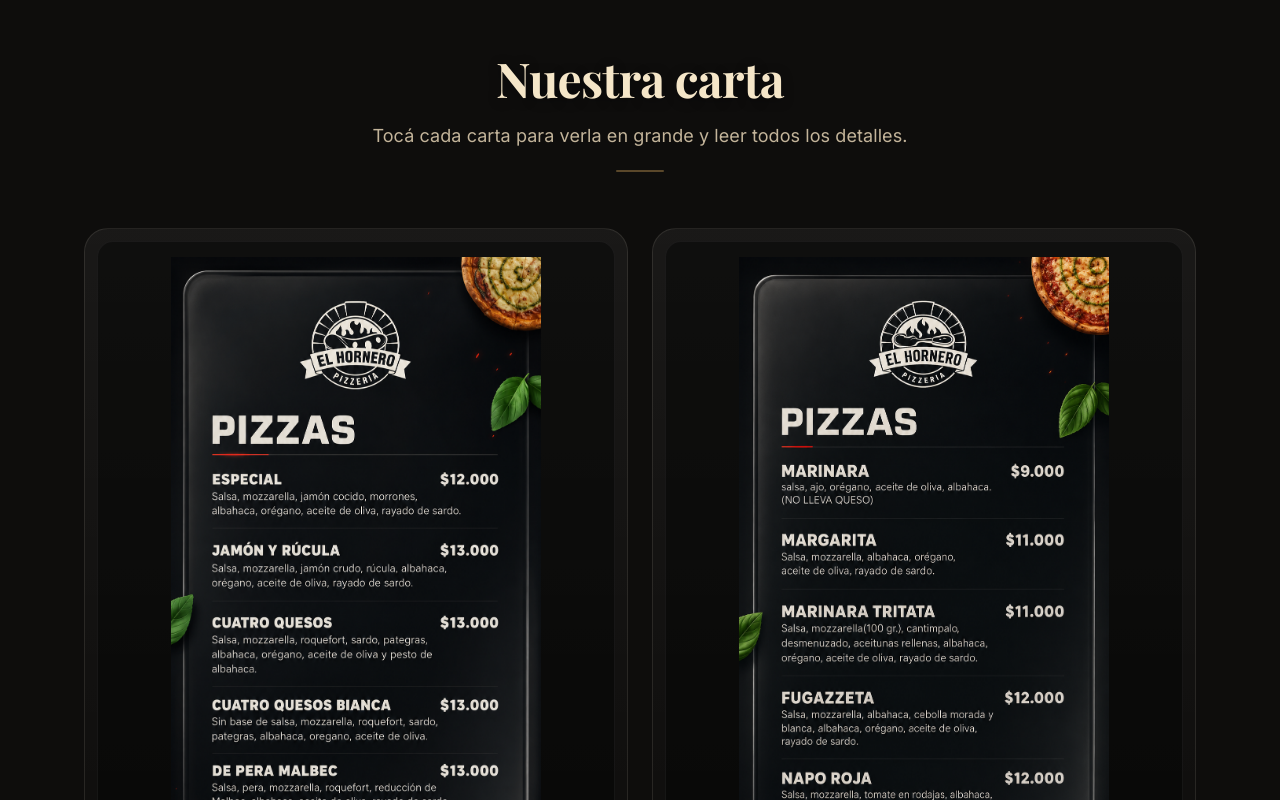
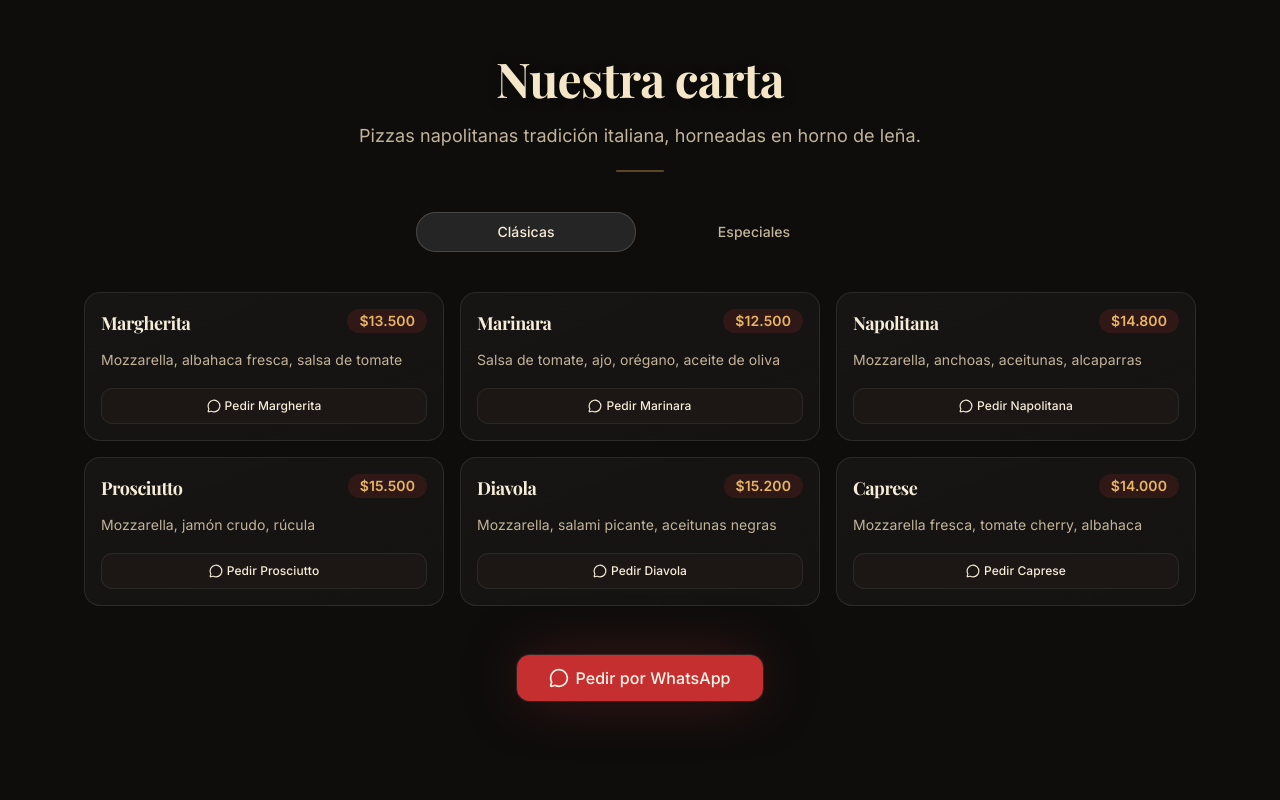
Before and after one commit to federicobordon09-dev/elhorneropizzeria-web, a Next.js app: page / in a window 1280 px wide. Shown: the part 3540-4340 px from the top of the page. Built offline with nearby package versions, Linux system fonts and the light colour scheme.

Commit message:
test: aislar — solo menu texto sin otros cambios

```diff
--- a/src/components/secciones/menu.tsx
+++ b/src/components/secciones/menu.tsx
@@ -1,64 +1,83 @@
 "use client";
 
 import { useState } from "react";
-import Image from "next/image";
 import { EncabezadoSeccion } from "@/components/layout/encabezado-seccion";
 import { Button } from "@/components/ui/button";
-import { Aparecer } from "@/components/animaciones/aparecer";
-import { VisorImagen } from "@/components/visor-imagen";
 import { enlaceWhatsApp } from "@/lib/datos-negocio";
-import { MessageCircle, Maximize2 } from "lucide-react";
+import { pizzas, formatearPrecio } from "@/lib/menu";
+import { MessageCircle, Martini } from "lucide-react";
 
 export function Menu() {
-  const [cartaAbierta, setCartaAbierta] = useState<string | null>(null);
+  const [categoria, setCategoria] = useState<"clasica" | "especial">("clasica");
 
-  const cartas = [
-    { src: "/PIZZAS_01.png", alt: "Carta de pizzas de El Hornero Pizzería (parte 1)" },
-    { src: "/PIZZAS_02.png", alt: "Carta de pizzas de El Hornero Pizzería (parte 2)" },
-  ];
+  const pizzasFiltradas = pizzas.filter((p) => p.categoria === categoria);
 
   return (
     <section id="menu" className="seccion seccion-alt relative">
       <div className="mx-auto max-w-6xl px-5">
         <EncabezadoSeccion
           titulo="Nuestra carta"
-          descripcion="Tocá cada carta para verla en grande y leer todos los detalles."
+          descripcion="Pizzas napolitanas tradición italiana, horneadas en horno de leña."
         />
 
-        <div className="mt-14 grid gap-6 md:grid-cols-2">
-          {cartas.map((carta, i) => (
-            <Aparecer key={carta.src} direccion="escala" retraso={i * 0.1}>
-              <button
-                type="button"
-                onClick={() => setCartaAbierta(carta.src)}
-                className="group w-full text-left"
+        <div className="mx-auto mt-10 flex w-full max-w-md gap-2">
+          <button
+            onClick={() => setCategoria("clasica")}
+            className={`flex-1 cursor-pointer rounded-xl px-4 py-2.5 text-sm font-medium transition-colors duration-200 ${
+              categoria === "clasica"
+                ? "bg-white/10 text-foreground ring-1 ring-inset ring-white/15"
+                : "text-muted-foreground hover:bg-white/[0.03]"
+            }`}
+          >
+            Clásicas
+          </button>
+          <button
+            onClick={() => setCategoria("especial")}
+            className={`flex-1 cursor-pointer rounded-xl px-4 py-2.5 text-sm font-medium transition-colors duration-200 ${
+              categoria === "especial"
+                ? "bg-white/10 text-foreground ring-1 ring-inset ring-white/15"
+                : "text-muted-foreground hover:bg-white/[0.03]"
+            }`}
+          >
+            Especiales
+          </button>
+        </div>
+
+        <div className="mt-10 grid gap-4 sm:grid-cols-2 lg:grid-cols-3">
+          {pizzasFiltradas.map((pizza) => (
+            <article
+              key={pizza.nombre}
+              className="rounded-2xl border border-border bg-gradient-to-br from-card to-card/80 p-4 transition-[transform,border-color] duration-300 hover:-translate-y-1 hover:border-primary/40"
+            >
+              <div className="mb-3 flex items-start justify-between gap-3">
+                <h3 className="fuente-titulo text-lg font-bold tracking-tight">
+                  {pizza.nombre}
+                  {pizza.alcohol && <Martini className="ml-1.5 inline-block size-3.5 text-ambar" />}
+                </h3>
+                <span className="inline-flex shrink-0 items-center justify-center rounded-full bg-primary/15 px-3 py-0.5 text-sm font-semibold text-ambar">
+                  {formatearPrecio(pizza.precio)}
+                </span>
+              </div>
+              <p className="text-sm leading-relaxed text-muted-foreground">{pizza.descripcion}</p>
+
+              <Button
+                size="sm"
+                className="mt-4 h-9 w-full cursor-pointer text-xs"
+                variant="secondary"
+                onClick={() =>
+                  window.open(
+                    enlaceWhatsApp(
+                      `¡Hola El Hornero! Quiero pedir una pizza **${pizza.nombre}** (${formatearPrecio(pizza.precio)}) 🍕`
+                    ),
+                    "_blank",
+                    "noopener,noreferrer"
+                  )
+                }
               >
-                <div className="overflow-hidden rounded-3xl border border-border bg-gradient-to-b from-white/[0.05] to-transparent p-3 transition-colors duration-300 hover:border-primary/40">
-                  <div className="relative aspect-[4/5] w-full overflow-hidden rounded-2xl bg-black/40 ring-1 ring-inset ring-white/5 sm:aspect-[3/4]">
-                    <div className="absolute inset-0 -z-10 resplandor-brasa opacity-40" />
-                    <Image
-                      src={carta.src}
-                      alt={carta.alt}
-                      fill
-                      sizes="(max-width: 640px) 100vw, (max-width: 1024px) 50vw, 40vw"
-                      className="object-contain p-3 transition-transform duration-500 ease-out group-hover:scale-[1.02] sm:p-4"
-                    />
-                    <div className="absolute inset-0 flex items-end justify-center bg-gradient-to-t from-black/50 to-transparent p-4 opacity-0 transition-opacity duration-300 group-hover:opacity-100 sm:opacity-0">
-                      <span className="inline-flex items-center gap-2 rounded-full bg-white/10 px-4 py-2 text-xs font-medium text-white/90 backdrop-blur">
-                        <Maximize2 className="size-3.5" />
-                        Ver en grande
-                      </span>
-                    </div>
-                    <span className="absolute right-3 top-3 flex size-7 items-center justify-center rounded-full bg-black/50 text-white/70 backdrop-blur sm:hidden">
-                      <Maximize2 className="size-3.5" />
-                    </span>
-                  </div>
-                  <p className="fuente-titulo mt-3 text-center text-sm font-semibold tracking-[0.2em] text-ambar drop-shadow">
-                    CARTA {i + 1}
-                  </p>
-                </div>
-              </button>
-            </Aparecer>
+                <MessageCircle className="size-3.5" />
+                Pedir {pizza.nombre}
+              </Button>
+            </article>
           ))}
         </div>
 
@@ -66,26 +85,19 @@ export function Menu() {
           <Button
             size="lg"
             className="resplandor-brasa h-12 cursor-pointer px-8 text-base"
-            onClick={() => window.open(
-              enlaceWhatsApp("¡Hola El Hornero! Quería consultar la carta y hacer un pedido 🍕"),
-              '_blank',
-              'noopener,noreferrer'
-            )}
+            onClick={() =>
+              window.open(
+                enlaceWhatsApp("¡Hola El Hornero! Quería consultar la carta y hacer un pedido 🍕"),
+                "_blank",
+                "noopener,noreferrer"
+              )
+            }
           >
             <MessageCircle className="size-5" />
             Pedir por WhatsApp
           </Button>
         </div>
       </div>
-
-      {/* Visor de imagen a pantalla completa */}
-      {cartaAbierta && (
-        <VisorImagen
-          src={cartaAbierta}
-          alt={cartas.find((c) => c.src === cartaAbierta)?.alt ?? "Carta de El Hornero"}
-          onCerrar={() => setCartaAbierta(null)}
-        />
-      )}
     </section>
   );
 }
--- /dev/null
+++ b/src/lib/menu.ts
@@ -0,0 +1,28 @@
+export interface Pizza {
+  nombre: string;
+  descripcion: string;
+  precio: number;
+  alcohol?: boolean;
+  categoria: "clasica" | "especial";
+}
+
+export const pizzas: Pizza[] = [
+  // Clásicas
+  { nombre: "Margherita", descripcion: "Mozzarella, albahaca fresca, salsa de tomate", precio: 13500, categoria: "clasica" },
+  { nombre: "Marinara", descripcion: "Salsa de tomate, ajo, orégano, aceite de oliva", precio: 12500, categoria: "clasica" },
+  { nombre: "Napolitana", descripcion: "Mozzarella, anchoas, aceitunas, alcaparras", precio: 14800, categoria: "clasica" },
+  { nombre: "Prosciutto", descripcion: "Mozzarella, jamón crudo, rúcula", precio: 15500, categoria: "clasica" },
+  { nombre: "Diavola", descripcion: "Mozzarella, salami picante, aceitunas negras", precio: 15200, categoria: "clasica" },
+  { nombre: "Caprese", descripcion: "Mozzarella fresca, tomate cherry, albahaca", precio: 14000, categoria: "clasica" },
+  // Especiales
+  { nombre: "Trufa", descripcion: "Mozzarella, crema de trufa, hongos, parmesano", precio: 17500, categoria: "especial" },
+  { nombre: "Burrata", descripcion: "Mozzarella, burrata, tomates confitados, pesto", precio: 18500, categoria: "especial" },
+  { nombre: "Carbonara", descripcion: "Mozzarella, crema, panceta, huevo, parmesano", precio: 16500, categoria: "especial" },
+  { nombre: "Cuatro Quesos", descripcion: "Mozzarella, gorgonzola, parmesano, provolone", precio: 17000, categoria: "especial" },
+  { nombre: "Calabresa", descripcion: "Mozzarella, longaniza, cebolla morada, chimichurri", precio: 16800, categoria: "especial" },
+  { nombre: "Rúcula & Jamón", descripcion: "Mozzarella, jamón crudo, rúcula, grana padano", precio: 18000, categoria: "especial" },
+];
+
+export function formatearPrecio(precio: number): string {
+  return `$${precio.toLocaleString("es-AR")}`;
+}
```
